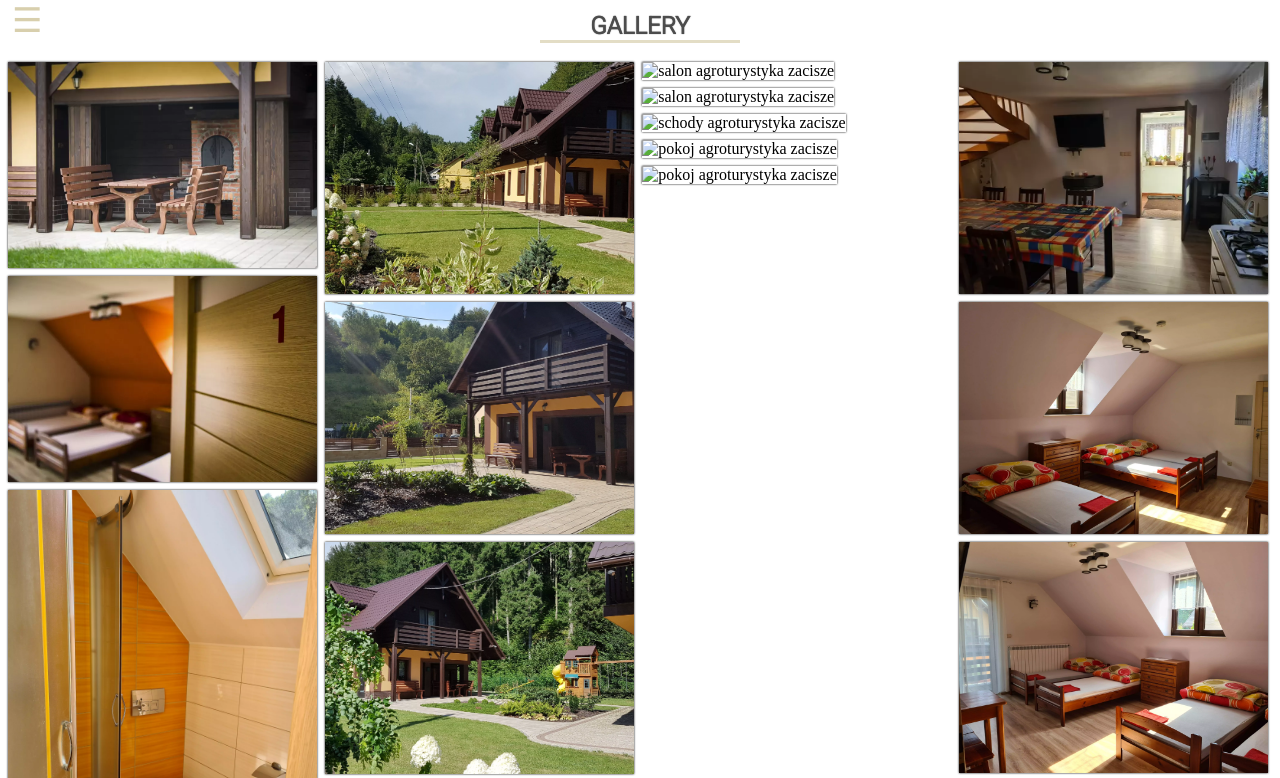
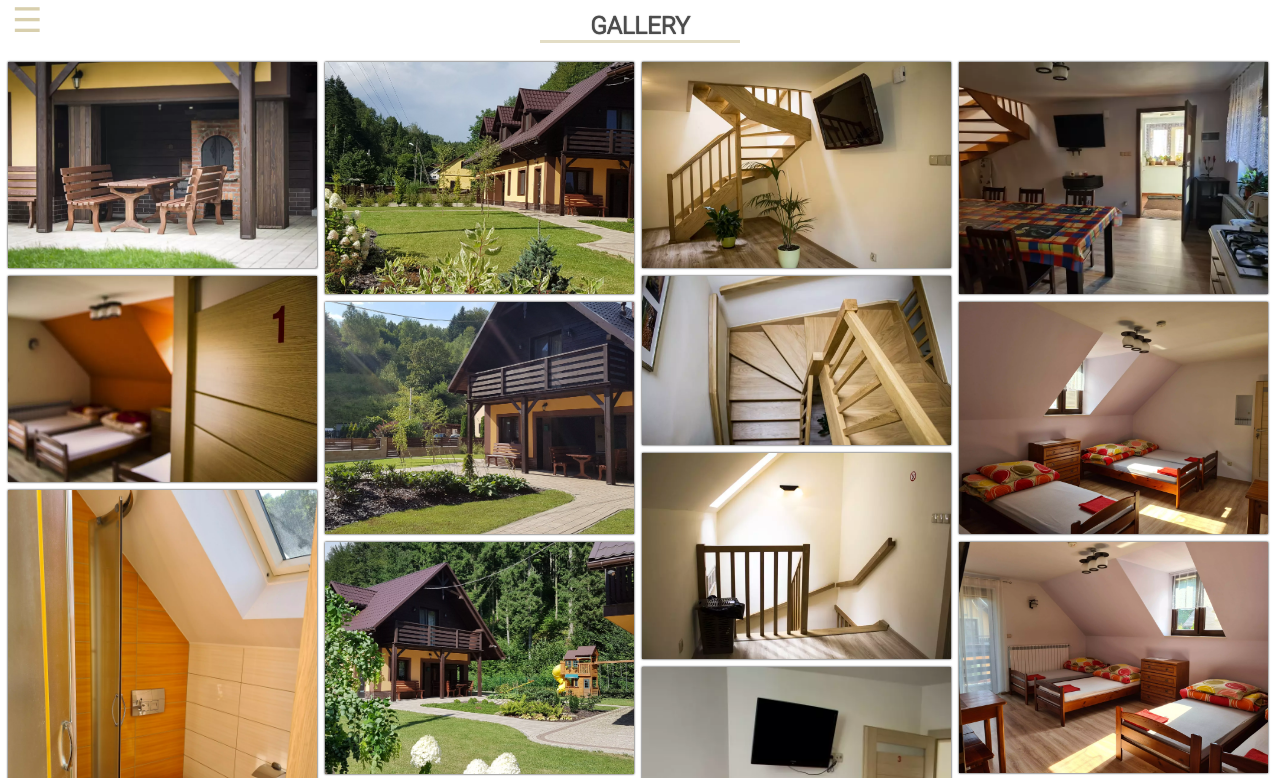
Before and after one commit to JamesGiera/ghf, a plain HTML site: page index.html in a window 1280 px wide. Shown: the top 778 px of the page. Drawn offline with Linux system fonts and the light colour scheme.

Commit message:
Update index.html

```diff
--- a/index.html
+++ b/index.html
@@ -49,11 +49,11 @@
 <img src="pokoj4-bed-min.webp" alt="łożko w agroturystyce zacisze">
 </div>
 <div class="column ">
-<img src="img/zwebp/schody1-min.webp" alt="salon agroturystyka zacisze">
-<img src="img/zwebp/schody2-min.webp" alt="salon agroturystyka zacisze">
-<img src="img/zwebp/schody4-min.webp" alt="schody agroturystyka zacisze">
-<img src="img/zwebp/pokoj3-3-min.webp" alt="pokoj agroturystyka zacisze">
-<img src="img/zwebp/pokoj4-min.webp" alt=" pokoj agroturystyka zacisze">
+<img src="schody1-min.webp" alt="salon agroturystyka zacisze">
+<img src="schody2-min.webp" alt="salon agroturystyka zacisze">
+<img src="schody4-min.webp" alt="schody agroturystyka zacisze">
+<img src="pokoj3-3-min.webp" alt="pokoj agroturystyka zacisze">
+<img src="pokoj4-min.webp" alt=" pokoj agroturystyka zacisze">
 </div>
 <div class="column">
 <img src="salon1-min.webp" alt="salon agroturystyka zacisze">
```
